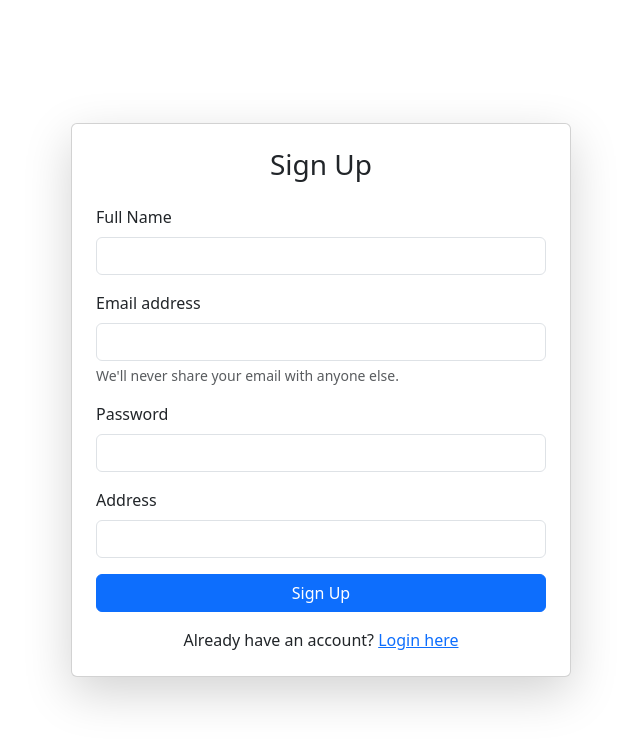
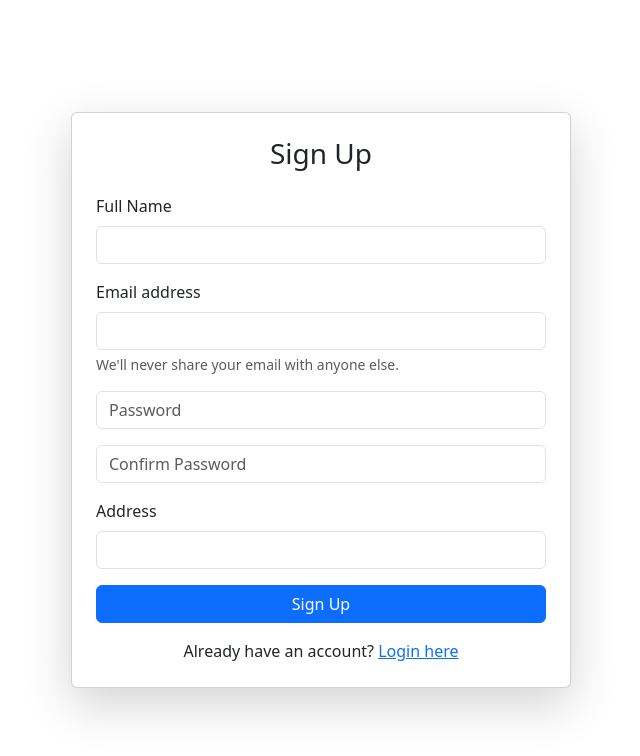
Before and after one commit to vais2004/Eatzyra, a React (Create React App) app in the folder my-app/: page /signup in a window 1280 px wide. Shown: the top 756 px of the page, without its empty margins (319-959 px from the left). Built offline with nearby package versions, Linux system fonts and the light colour scheme.

Commit message:
adding toastify to login and signup page for better performance and understanding for the user

```diff
--- a/my-app/src/pages/Login.jsx
+++ b/my-app/src/pages/Login.jsx
@@ -1,5 +1,6 @@
 import React, { useState } from "react";
 import { Link, useNavigate } from "react-router-dom";
+import { toast, ToastContainer } from "react-toastify";
 
 export default function Login() {
   let navigate = useNavigate();
@@ -32,9 +33,12 @@ export default function Login() {
       localStorage.setItem("userEmail", data.email);
       localStorage.setItem("authToken", result.authToken);
       console.log("Stored email:", data.email);
+      toast.success("✅ Logged in successfully!");
 
       setData({ email: "", password: "" });
-      navigate("/");
+      setTimeout(() => navigate("/"), 3000);
+    } else {
+      toast.error(result.error || "❌ Invalid email or password");
     }
   };
 
@@ -42,6 +46,8 @@ export default function Login() {
     <main
       className="container d-flex justify-content-center align-items-center"
       style={{ minHeight: "100vh" }}>
+      <ToastContainer position="top-right" className="mt-5" autoClose={3000} />
+
       <div
         className="card shadow-lg p-4"
         style={{ maxWidth: "400px", width: "100%" }}>
--- a/my-app/src/pages/SignUp.jsx
+++ b/my-app/src/pages/SignUp.jsx
@@ -1,5 +1,6 @@
 import React, { useState } from "react";
 import { Link } from "react-router-dom";
+import { toast, ToastContainer } from "react-toastify";
 
 export default function SignUp() {
    const [data, setData] = useState({
@@ -8,16 +9,17 @@ export default function SignUp() {
     password: "",
     location: "",
   });
+  const [confirmPassword, setConfirmPassword] = useState("");
 
   const handleSubmit = async (e) => {
     e.preventDefault();
+
+    try {
       const response = await fetch(
         "https://eatzyra-backend.vercel.app/api/createuser",
         {
           method: "POST",
-        headers: {
-          "Content-Type": "application/json",
-        },
+          headers: { "Content-Type": "application/json" },
           body: JSON.stringify(data),
         }
       );
@@ -25,10 +27,22 @@ export default function SignUp() {
       const result = await response.json();
       console.log(result);
 
-    if (response.ok) {
+      if (response.ok && result.success) {
+        toast.success("🎉 Signup Successful! Welcome aboard.");
         setData({ name: "", email: "", password: "", location: "" });
+      } else {
+        toast.error(
+          result.message ||
+            result.error ||
+            "⚠️ This email is already registered. Try another one."
+        );
+      }
+    } catch (error) {
+      toast.error("⚠️ Server error. Please try again later.");
+      console.error(error);
     }
   };
+
 
   return (
     <main
@@ -71,16 +85,25 @@ export default function SignUp() {
             </div>
           </div>
           <div className="mb-3">
-            <label htmlFor="exampleInputPassword1" className="form-label">
-              Password
-            </label>
             <input
               type="password"
+              placeholder="Password"
               className="form-control"
-              id="exampleInputPassword1"
+              id="password"
               name="password"
               value={data.password}
               onChange={(e) => setData({ ...data, password: e.target.value })}
+              required
+            />
+          </div>
+          <div className="mb-3">
+            <input
+              type="password"
+              placeholder="Confirm Password"
+              className="form-control"
+              id="confirmPassword"
+              value={data.password}
+              onChange={(e) => setConfirmPassword(e.target.value)}
               required
             />
           </div>
```
Lines whose indentation alone changed are shown as unchanged.
